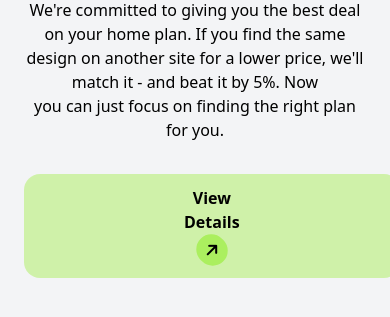
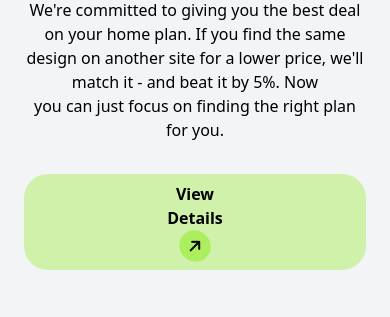
Before and after one commit to abdunnoorfaheem/DreamNest-Builders, a plain HTML site: page index.html in a window 390 px wide. Shown: the part 563-880 px from the top of the page. Drawn offline with nearby package versions, Linux system fonts and the light colour scheme.

Commit message:
view details btn responsive added

```diff
--- a/index.html
+++ b/index.html
@@ -70,13 +70,15 @@
                 <h1 class="text-4xl text-center lg:text-6xl mb-6 font-bold">A barn house of this design has a <br> striking appearance</h1>
                 <p class="text-center mb-8 md:text-2xl">We're committed to giving you the best deal on your home plan. If you find the same <br> design on another site for a lower price, we'll match it - and beat it by 5%. Now <br>you can just focus on finding the right plan for you.</p>
                 <div class="text-center ">
-                    <button class="px-40 py-3 md:px-6 md:py-3 bg-[#ABEF5F80] rounded-2xl font-bold mb-32">View Details <i class="fa-solid fa-arrow-right bg-[#ABEF5F] p-2 rounded-2xl -rotate-45"></i></button>
+                    <button class="px-32 py-2 md:px-6 md:py-2 bg-[#ABEF5F80] rounded-3xl font-bold mb-32">View Details <i class="fa-solid fa-arrow-right bg-[#ABEF5F] p-2 rounded-2xl -rotate-45"></i></button>
                 </div>
             </div>
         </section>
 
         <!-- banner section end -->
     </header>
+
+    <main></main>
 </body>
 
 </html>
```
